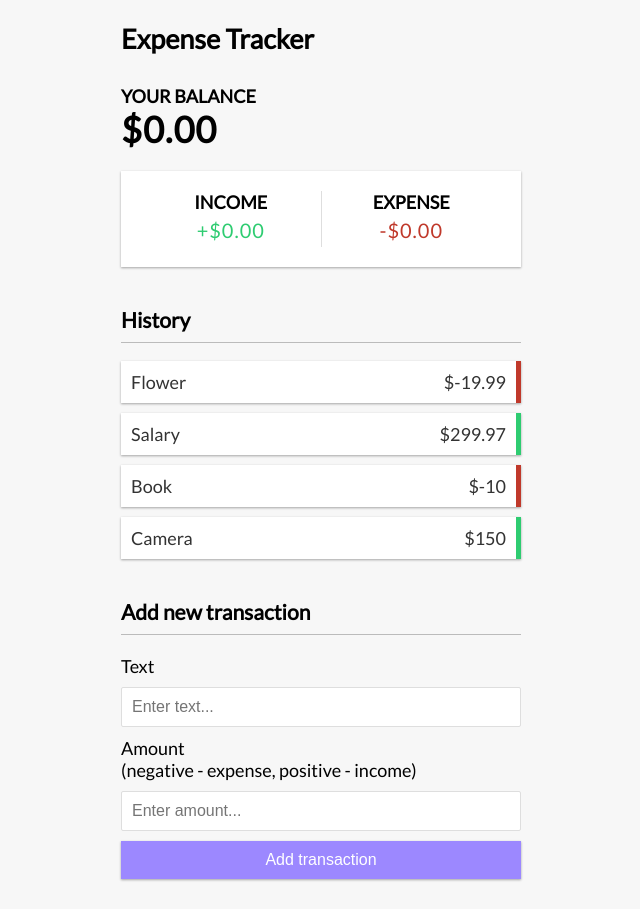
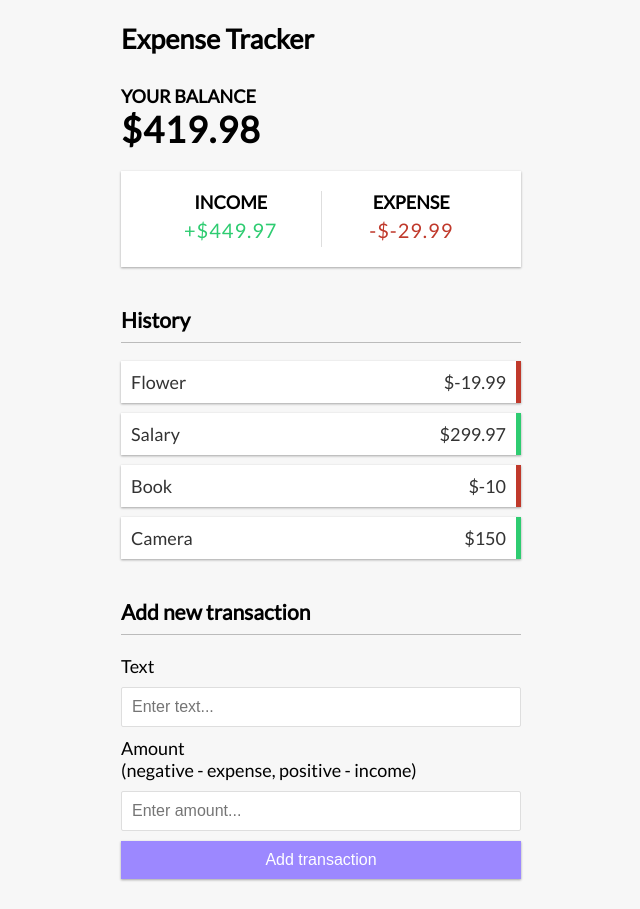
Before and after one commit to edilsonynad/vue-expense-tracker, a Vue app: page / in a window 1280 px wide. Shown: the whole page, without its empty margins (319-959 px from the left). Built offline with nearby package versions, Linux system fonts and the light colour scheme.

Commit message:
Added the transation list, balance and income expenses components

```diff
--- a/src/App.vue
+++ b/src/App.vue
@@ -1,26 +1,53 @@
 <template>
     <Header />
     <div class="container">
-        <Balance />
-        <IncomeExpenses />
-        <TransactionList />
+        <Balance :total="total"/>
+        <IncomeExpenses :income="income" :expenses="expenses"/>
+        <TransactionList  :transactions="transactions"/>
         <AddTransaction />
     </div>
 </template>
 
-<script>
+<script setup>
 import Header from './components/Header.vue';
 import Balance from './components/Balance.vue';
 import IncomeExpenses from './components/IncomeExpenses.vue';
 import TransactionList from './components/TransactionList.vue';
 import AddTransaction from './components/AddTransaction.vue';
-export default {
-    components: {
-        Header,
-        Balance,
-        IncomeExpenses,
-        TransactionList,
-        AddTransaction,
-    },
-}
+
+import { ref, computed } from 'vue';
+
+const transactions = ref([
+  { id: 1, text: 'Flower', amount: -19.99 },
+  { id: 2, text: 'Salary', amount: 299.97 },
+  { id: 3, text: 'Book', amount: -10 },
+  { id: 4, text: 'Camera', amount: 150 },
+]);
+
+//Get total
+const total = computed(()=>{
+    return transactions.value.reduce((acc, transaction)=>{
+        return acc + transaction.amount;
+    }, 0);
+});
+
+//Get income
+const income = computed(()=>{
+    return transactions.value
+    .filter((transaction)=> transaction.amount > 0)
+    .reduce((acc, transaction)=>{
+        return acc + transaction.amount;
+    }, 0)
+    .toFixed(2);
+});
+
+//Get expenses
+const expenses = computed(()=>{
+    return transactions.value
+    .filter((transaction)=> transaction.amount < 0)
+    .reduce((acc, transaction)=>{
+        return acc + transaction.amount;
+    }, 0)
+    .toFixed(2);
+});
 </script>
--- a/src/components/Balance.vue
+++ b/src/components/Balance.vue
@@ -1,4 +1,16 @@
 <template>
     <h4>Your Balance</h4>
-    <h1 id="balance">$0.00</h1>
+    <h1 id="balance">${{ total }}</h1>
 </template>
+
+<script setup>
+
+import { defineProps } from 'vue';
+
+const props = defineProps({
+  total: {
+    type: Number,
+    required: true,
+  }
+});
+</script>
--- a/src/components/IncomeExpenses.vue
+++ b/src/components/IncomeExpenses.vue
@@ -2,11 +2,26 @@
     <div class="inc-exp-container">
         <div>
             <h4>Income</h4>
-            <p id="money-plus" class="money plus">+$0.00</p>
+            <p id="money-plus" class="money plus">+${{ income }}</p>
         </div>
         <div>
             <h4>Expense</h4>
-            <p id="money-minus" class="money minus">-$0.00</p>
+            <p id="money-minus" class="money minus">-${{ expenses }}</p>
         </div>
     </div>
 </template>
+
+<script setup>
+  import { defineProps } from 'vue';
+
+  const props = defineProps({
+    income: {
+      type: Number,
+      required: true,
+    },
+    expenses: {
+      type: Number,
+      required: true,
+    },
+  });
+</script>
--- a/src/components/TransactionList.vue
+++ b/src/components/TransactionList.vue
@@ -1,9 +1,7 @@
 <template>
   <h3>History</h3>
   <ul id="list" class="list">
-    <li v-for="transaction in transactions"
-    :key="transaction.id"
-    :class="transaction.amount < 0 ? 'minus' : 'plus'">
+    <li v-for="transaction in transactions" :key="transaction.id" :class="transaction.amount < 0 ? 'minus' : 'plus'">
 
       {{ transaction.text }} <span>${{ transaction.amount }}</span><button class="delete-btn">x</button>
 
@@ -11,21 +9,13 @@
   </ul>
 </template>
 
-<script>
+<script setup>
+  import { defineProps } from 'vue';
 
-export default {
-  setup(){
-  const transactions = [
-        { id: 1, text: 'Flower', amount: -19.99 },
-        { id: 2, text: 'Salary', amount: 299.97 },
-        { id: 3, text: 'Book', amount: -10 },
-        { id: 4, text: 'Camera', amount: 150 },
-      ];
-
-      return {
-        transactions,
-      }
- }
-}
-
+  const props = defineProps({
+    transactions: {
+      type: Array,
+      required: true,
+    }
+  });
 </script>
```
